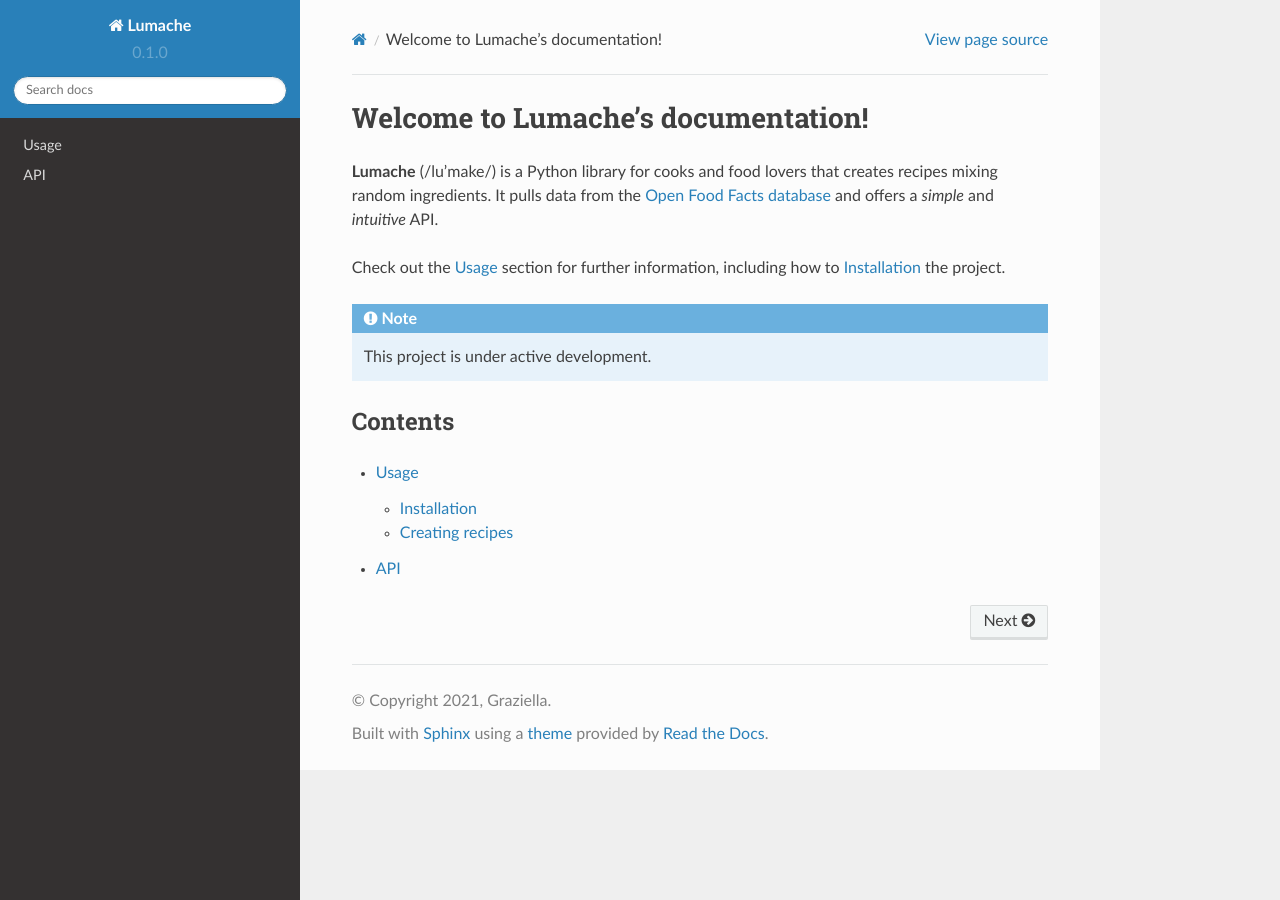
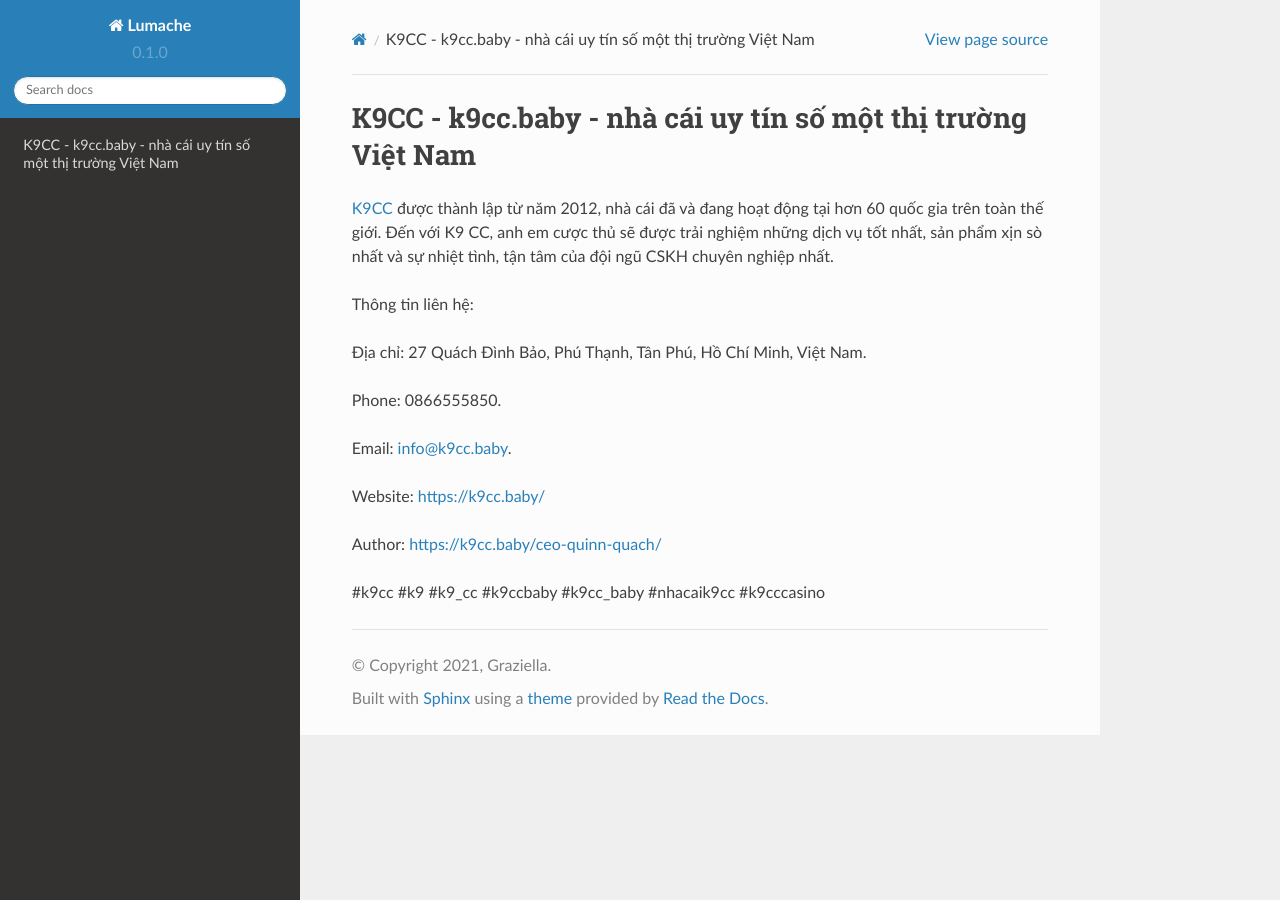
Before and after one commit to iaduphattai904809/k9ccbaby, a Sphinx documentation site: the page built from docs/source/index.rst, in a window 1280 px wide. Built offline with Sphinx 7.4.7 and the Read the Docs theme 2.0.0, drawn with Linux system fonts in a browser that asks for light colours.

Commit message:
Update index.rst

```diff
--- a/docs/source/index.rst
+++ b/docs/source/index.rst
@@ -1,22 +1,18 @@
-Welcome to Lumache's documentation!
+K9CC - k9cc.baby - nhà cái uy tín số một thị trường Việt Nam
 ===================================
 
-**Lumache** (/lu'make/) is a Python library for cooks and food lovers
-that creates recipes mixing random ingredients.
-It pulls data from the `Open Food Facts database <https://world.openfoodfacts.org/>`_
-and offers a *simple* and *intuitive* API.
+`K9CC <https://k9cc.baby/>`_ được thành lập từ năm 2012, nhà cái đã và đang hoạt động tại hơn 60 quốc gia trên toàn thế giới. Đến với K9 CC, anh em cược thủ sẽ được trải nghiệm những dịch vụ tốt nhất, sản phẩm xịn sò nhất và sự nhiệt tình, tận tâm của đội ngũ CSKH chuyên nghiệp nhất.
 
-Check out the :doc:`usage` section for further information, including
-how to :ref:`installation` the project.
+Thông tin liên hệ:
 
-.. note::
+Địa chỉ: 27 Quách Đình Bảo, Phú Thạnh, Tân Phú, Hồ Chí Minh, Việt Nam.
 
-   This project is under active development.
+Phone: 0866555850.
 
-Contents
---------
+Email: info@k9cc.baby.
 
-.. toctree::
+Website: https://k9cc.baby/
 
-   usage
-   api
+Author: https://k9cc.baby/ceo-quinn-quach/
+
+#k9cc #k9 #k9_cc #k9ccbaby #k9cc_baby #nhacaik9cc #k9cccasino
```
